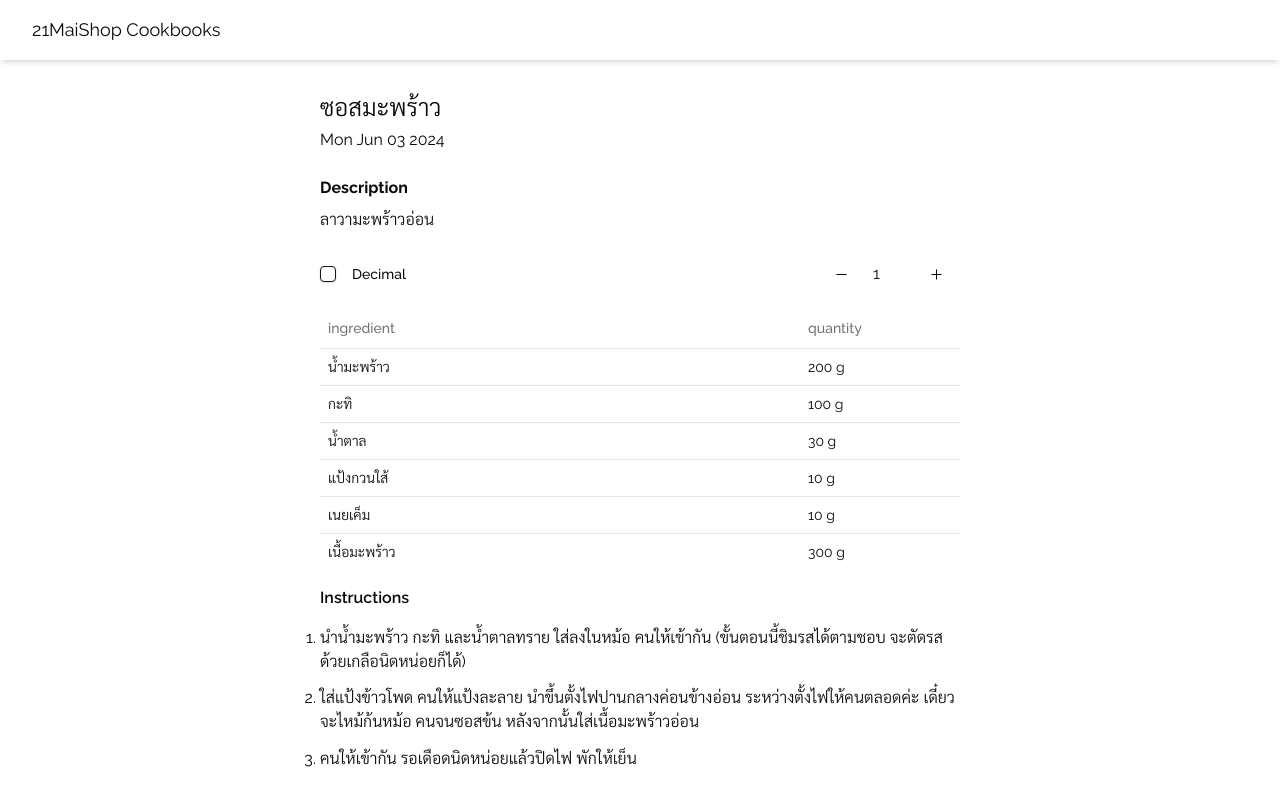
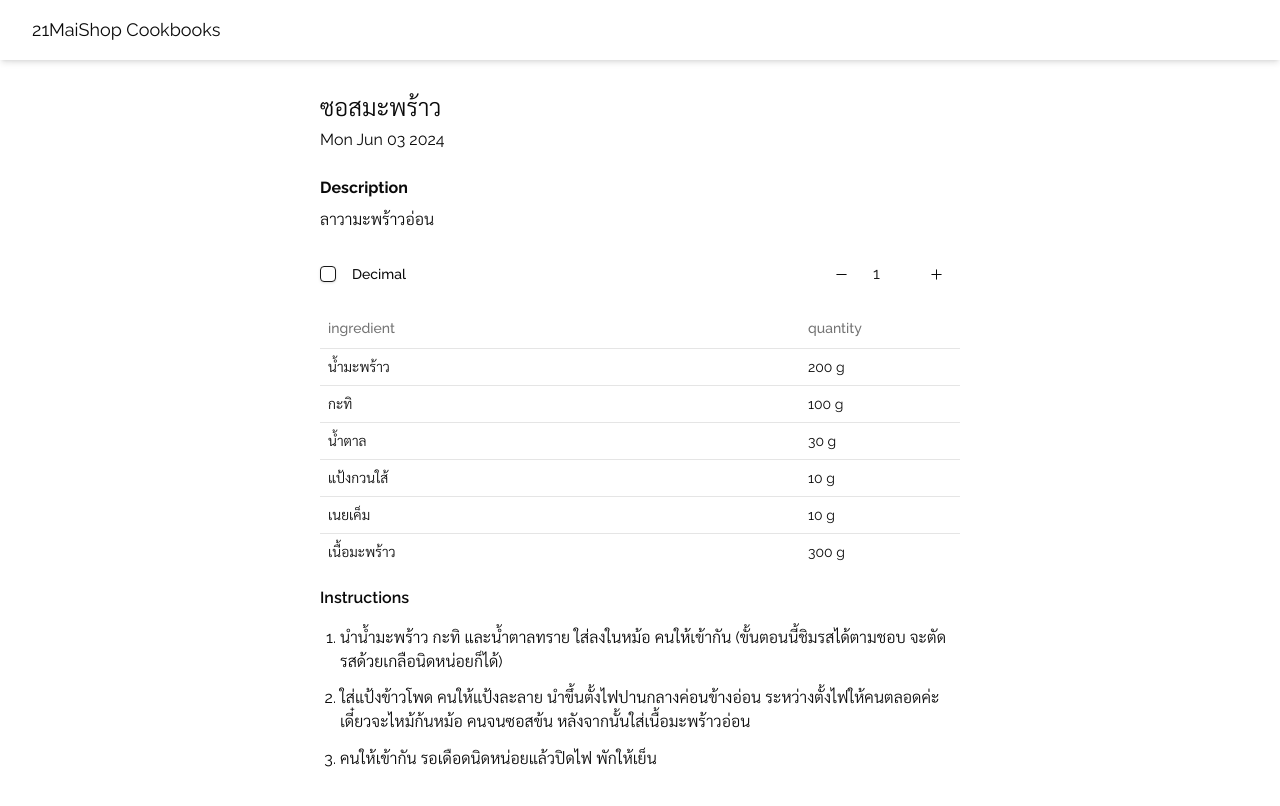
Before and after one commit to BlackBoxBanner/cook-book, a Next.js app: page /coconut-sauce in a window 1280 px wide. Shown: the top 806 px of the page. Built offline with nearby package versions, Linux system fonts and the light colour scheme; a web font is replaced by a local one.

Commit message:
Update recipe data and styling

```diff
--- a/src/app/[slug]/data.ts
+++ b/src/app/[slug]/data.ts
@@ -6,7 +6,12 @@ type CookBook = {
 	date: string;
 	description: string;
 	ingredients: Ingredient[];
-	steps: string[];
+	steps: FirstStep[];
+};
+
+type FirstStep = {
+	content: string;
+	step?: string[];
 };
 
 export const cookbook: CookBook[] = [
@@ -26,15 +31,30 @@ export const cookbook: CookBook[] = [
 			{ ingredient: "ไข่ขาว", quantity: "1", units: "unit" },
 		],
 		steps: [
+			{
+				content: "เตรียมวัตถุดิบ",
+				step: [
 					"นำผิวเลมอนขูดมาคลุกกับน้ำตาลทรายในอ่างผสมให้เข้ากันดี",
 					"ทิ้งไว้ประมาณ 15 นาทีเพื่อให้น้ำมันหอมระเหยจากผิวเลมอนซึมเข้ากับน้ำตาล",
+				],
+			},
+			{
+				content: "ผสมส่วนผสม",
+				step: [
 					"แยกไข่แดง 3 ฟอง และไข่ขาว 1 ฟองลงในอ่างผสมเดียวกัน (ตามสูตร)",
 					"ใส่ผิวเลมอนและน้ำตาลที่คลุกไว้ลงในอ่างผสมที่มีไข่",
 					"เติมน้ำเลมอนลงไป แล้วคนให้เข้ากัน",
+				],
+			},
+			{
+				content: "ให้ความร้อน",
+				step: [
 					"ยกอ่างผสมวางบนหม้อน้ำเดือดอ่อนๆ (ทำการตุ๋น)",
 					"ใช้ตะกร้อคนส่วนผสมอย่างต่อเนื่อง เพื่อป้องกันการเกิดเป็นก้อน",
 					"คนจนส่วนผสมเริ่มข้นขึ้น (ใช้เวลาประมาณ 10-15 นาที)",
 					"ใส่เนยจืดหั่นเป็นชิ้นเล็กๆ ลงไปในส่วนผสม คนจนเนยละลายและเข้ากันดีกับส่วนผสม",
+				],
+			},
 		],
 	},
 	{
@@ -51,9 +71,15 @@ export const cookbook: CookBook[] = [
 			{ ingredient: "เนื้อมะพร้าว", quantity: "300", units: "g" },
 		],
 		steps: [
+			{
+				content:
 					"นำน้ำมะพร้าว กะทิ และน้ำตาลทราย ใส่ลงในหม้อ คนให้เข้ากัน (ขั้นตอนนี้ชิมรสได้ตามชอบ จะตัดรสด้วยเกลือนิดหน่อยก็ได้)",
+			},
+			{
+				content:
 					"ใส่แป้งข้าวโพด คนให้แป้งละลาย นำขึ้นตั้งไฟปานกลางค่อนข้างอ่อน ระหว่างตั้งไฟให้คนตลอดค่ะ เดี๋ยวจะไหม้ก้นหม้อ คนจนซอสข้น หลังจากนั้นใส่เนื้อมะพร้าวอ่อน",
-			"คนให้เข้ากัน รอเดือดนิดหน่อยแล้วปิดไฟ พักให้เย็น",
+			},
+			{ content: "คนให้เข้ากัน รอเดือดนิดหน่อยแล้วปิดไฟ พักให้เย็น" },
 		],
 	},
 ];
--- a/src/app/[slug]/page.tsx
+++ b/src/app/[slug]/page.tsx
@@ -29,7 +29,18 @@ const RecipePage = ({ params }: { params: { slug: string } }) => {
 					<h3 className="font-semibold mb-4">Instructions</h3>
 					<ol>
 						{data.steps.map((step, index) => {
-							return <li key={index}>{step}</li>;
+							return (
+								<>
+									<li key={index}>{step.content}</li>
+									{step.step && (
+										<ol>
+											{step.step.map((item, index) => {
+												return <li key={index}>{item}</li>;
+											})}
+										</ol>
+									)}
+								</>
+							);
 						})}
 					</ol>
 				</div>
--- a/src/app/components/list.tsx
+++ b/src/app/components/list.tsx
@@ -34,7 +34,7 @@ const RecipeList = () => {
 					}}
 				/>
 			</div>
-			<div className="grid h-fit grid-cols-1 md:grid-cols-2 gap-4 my-4">
+			<div className="grid h-fit grid-cols-1 md:grid-cols-2 gap-4 my-4 mb-12">
 				{recipes.length === 0 && (
 					<>
 						<div className="text-center col-span-2 my-4">
--- a/src/app/globals.css
+++ b/src/app/globals.css
@@ -79,7 +79,7 @@
 ol {
 	list-style-type: decimal;
 	margin: 0;
-	padding: 0;
+	padding: 0 0 0 20px; /* Added padding for nested lists */
 }
 
 ol > li {
@@ -93,7 +93,7 @@ ol > li {
 ul {
 	list-style-type: disc;
 	margin: 0;
-	padding: 0;
+	padding: 0 0 0 20px; /* Added padding for nested lists */
 }
 
 ul > li {
@@ -102,3 +102,19 @@ ul > li {
 	position: relative;
 	margin-bottom: 1rem;
 }
+
+/* Additional styles for nested lists */
+ol ol,
+ol ul,
+ul ol,
+ul ul {
+	margin: 4px 0;
+	padding-left: 20px; /* Indent nested lists */
+}
+
+ol ol > li,
+ol ul > li,
+ul ol > li,
+ul ul > li {
+	margin-bottom: 0.5rem; /* Slightly smaller margin for nested list items */
+}
--- a/src/app/page.tsx
+++ b/src/app/page.tsx
@@ -2,7 +2,7 @@ import RecipeList from "./components/list";
 
 export default function Home() {
 	return (
-		<main className="mx-4 lg:mx-[10rem] ">
+		<main className="mx-4 lg:mx-[10rem]">
 			<RecipeList />
 		</main>
 	);
```
Lines whose indentation alone changed are shown as unchanged.
